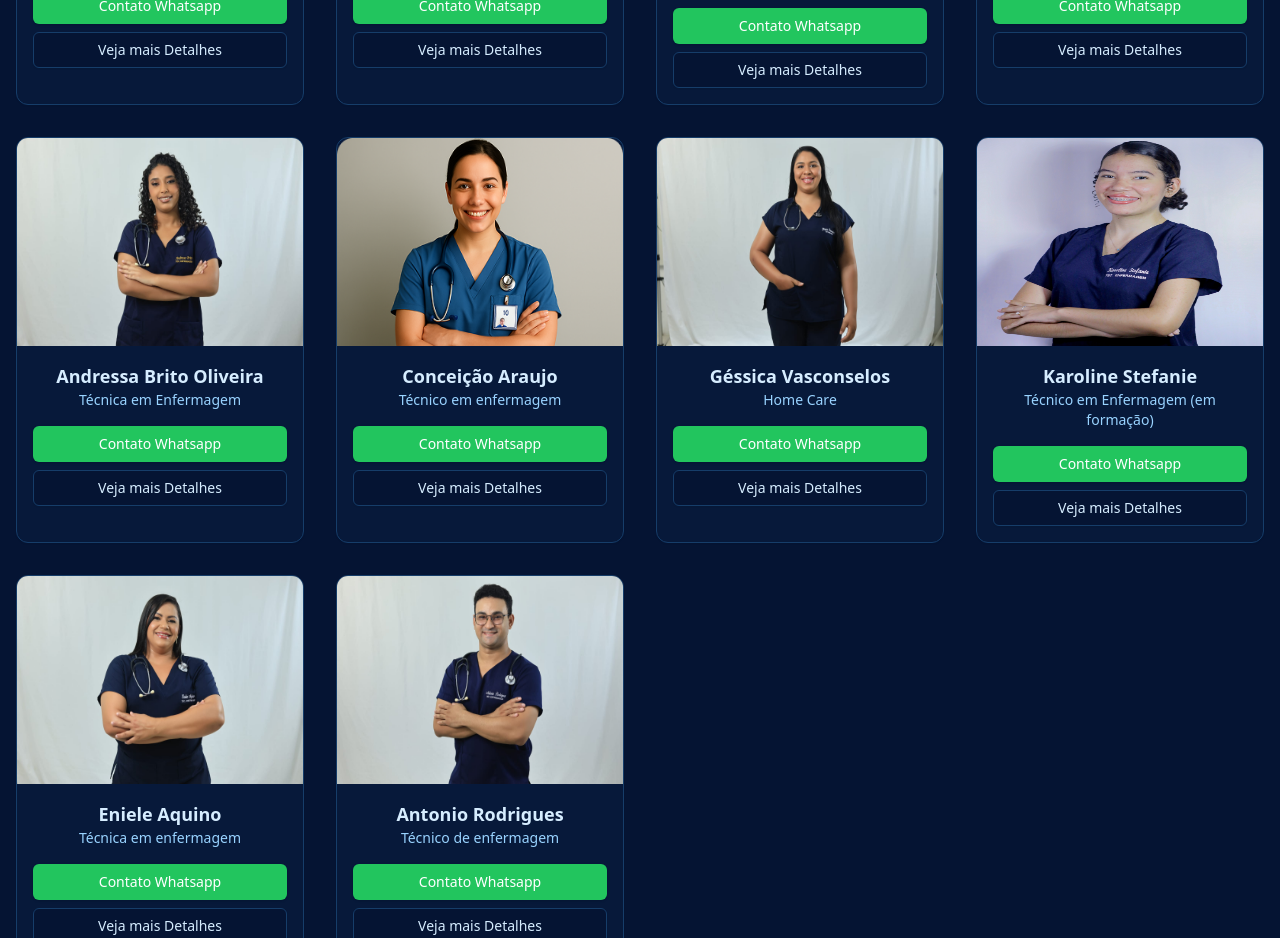
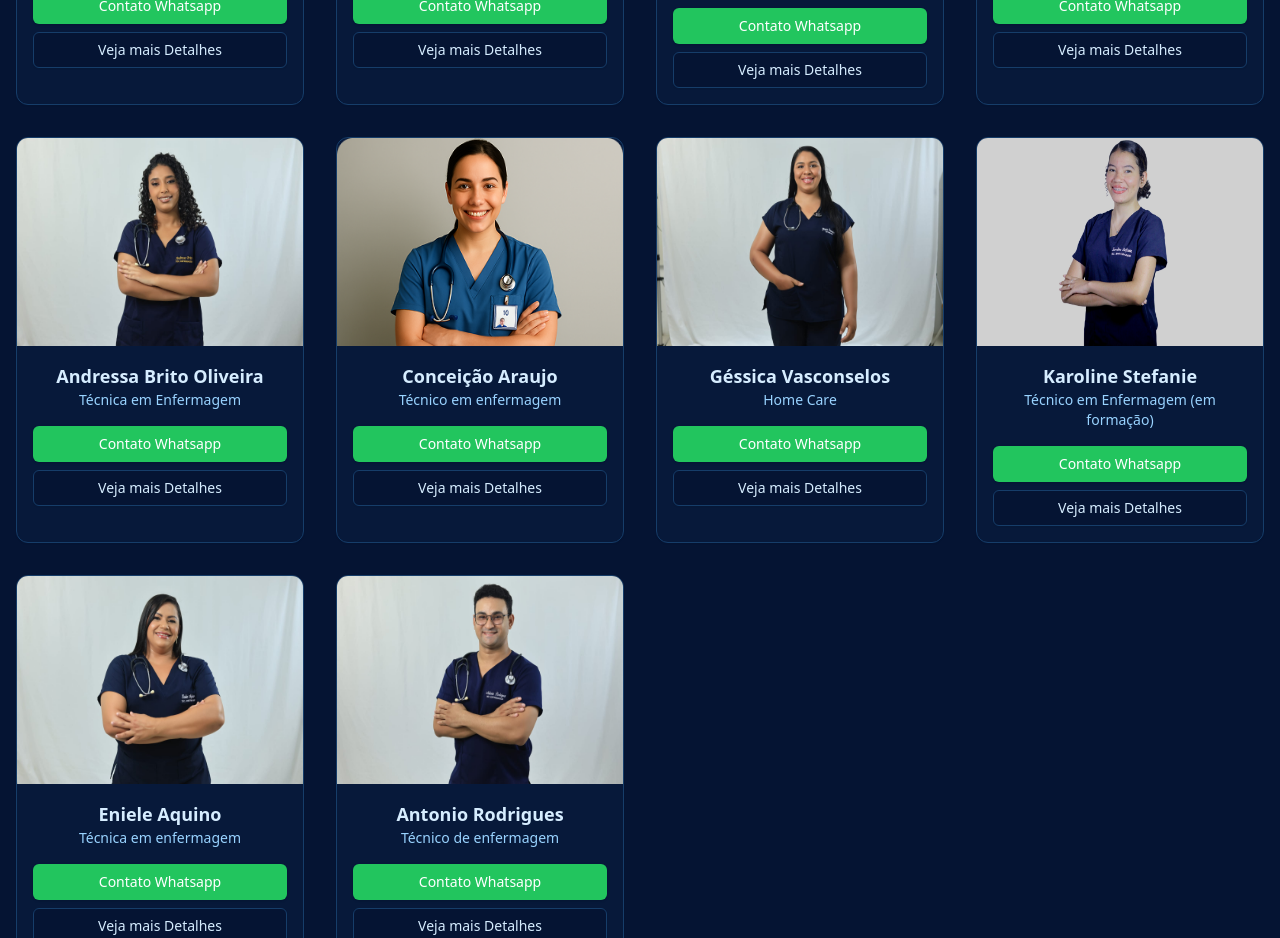
Before and after one commit to Guilhermeprog3/nursing-report, a Next.js app: page /professionals in a window 1280 px wide. Shown: the part 1820-2758 px from the top of the page. Built offline with nearby package versions, Linux system fonts and the light colour scheme.

Commit message:
feat:Adicionando imagens reais

```diff
--- a/src/data/profissionais.ts
+++ b/src/data/profissionais.ts
@@ -338,10 +338,10 @@ export const professionals = [
     name: 'Karoline Stefanie',
     specialty: 'Técnico em Enfermagem (em formação)',
     description: 'Estudante do curso Técnico em Enfermagem pelo SENAC.',
-    image: '/Karoline.jpg',
+    image: '/karoline.jpg',
     experience: [ 'Administração de medicamentos e vacinação',
  'Monitoramento de sinais vitais e realização de curativos',
- 'Apoio às rotinas de enfermagem e organização de registros'],
+ 'Apoio às rotinas de enfermagem e organização de registros',"Estágio curricular obrigatório: Unidade Básica De Saúde Ver ; Valdinar Pereira ; Hospital do satélite ; Hospital da polícia militar (HPM)","Estágio extracurricular: auxiliar de apoio a inclusão E.M.GOV. Chagas Rodrigues/ Abril 2025 até o momento"],
     city: 'Teresina / PI',
     about: 'Olá, sou Karoline Stefanie, sou estudante do curso Técnico em Enfermagem pelo SENAC e tenho como objetivo atuar com dedicação e profissionalismo na promoção da saúde e no cuidado humanizado ao paciente. Minha formação tem me proporcionado não apenas conhecimentos técnicos, mas também experiências práticas que fortalecem minha capacidade de trabalhar em equipe, lidar com diferentes situações e oferecer um atendimento seguro e empático.',
     skills: ['Primeiros Socorros (desmaios, engasgos, convulsões e quedas) – COREN/PI (02/2024)','Oficina de Feridas e Curativos – SENAC/PI (05/2024)'],
```
Also changed, not shown: public/Karoline.jpg.
